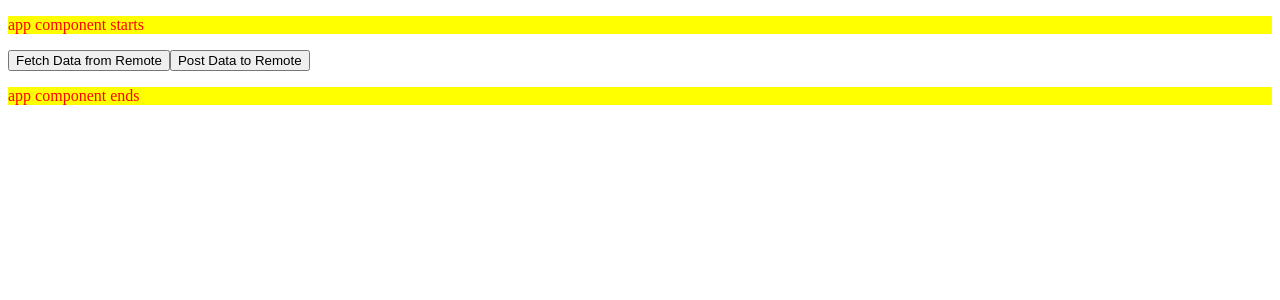
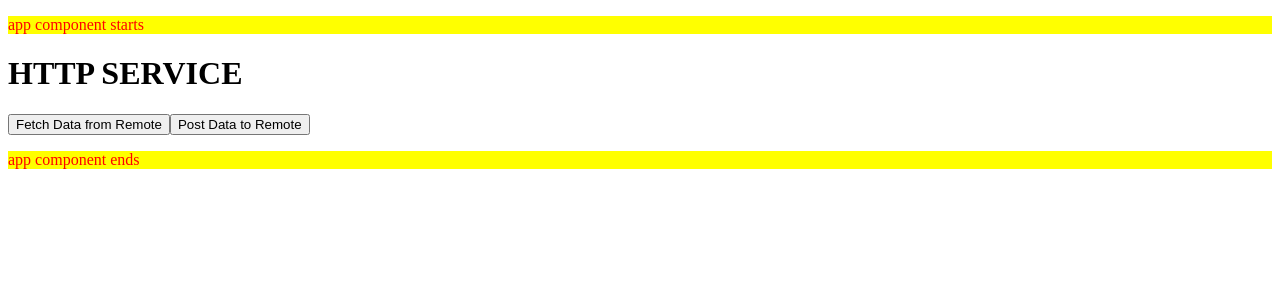
Before and after one commit to SourabhRanka/angularPlayground, an Angular app: page / in a window 1280 px wide. Shown: the top 300 px of the page. Built offline with nearby package versions, Linux system fonts and the light colour scheme.

Commit message:
more changes

```diff
--- a/src/app/app.component.html
+++ b/src/app/app.component.html
@@ -1,4 +1,5 @@
 <p class='boundary'>app component starts</p>
+<h1>HTTP SERVICE</h1>
 <button (click)='showData(); show=true'>Fetch Data from Remote</button>
 <button (click)='setData(); show=true'>Post Data to Remote</button>
 <p *ngIf='show'>{{data | json}}</p>
--- a/src/app/app.component.ts
+++ b/src/app/app.component.ts
@@ -25,5 +25,6 @@ export class AppComponent {
 
   setData(){
     this.dataservice.postData(this.item).subscribe(response => console.log(response));
+    this.data = {};
   }
 }
```
